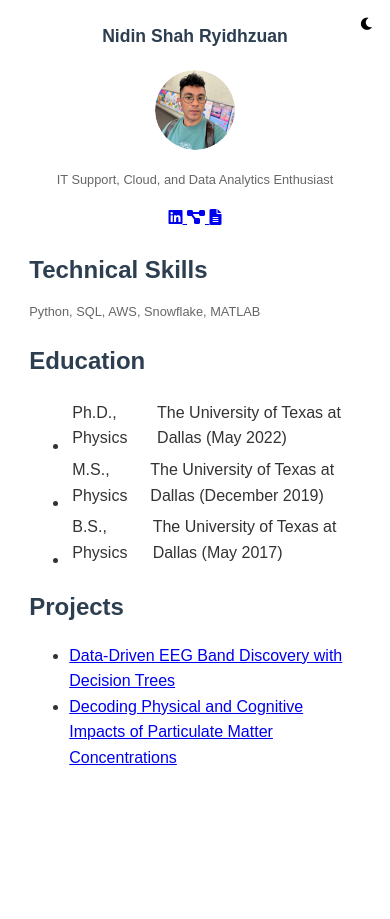
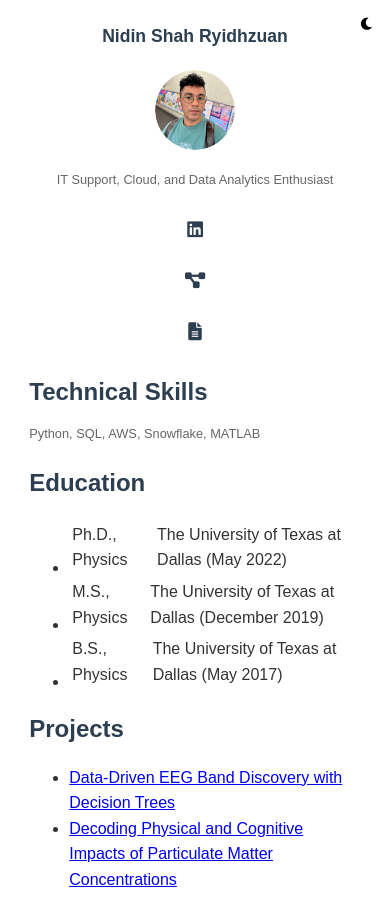
Before and after one commit to nidinshah/nidinshah.github.io, a Jekyll site: the page built from index.md, in a window 390 px wide. Built offline with Jekyll 4.4.1, drawn with Linux system fonts in a browser that asks for light colours.

Commit message:
Update style.css

```diff
--- a/assets/css/style.css
+++ b/assets/css/style.css
@@ -14,7 +14,7 @@ body {
     text-align: center;
 }
 .logo {
-    width: 120px; /* Reduced size to make page smaller */
+    width: 120px;
     height: 120px;
     border-radius: 50%;
     display: block;
@@ -23,19 +23,19 @@ body {
 h1, h2, h3 {
     color: #2c3e50;
     margin-bottom: 10px;
-    font-size: 1.5em; /* Reduced font size */
+    font-size: 1.5em;
 }
 p {
     margin-bottom: 15px;
     color: #666;
-    font-size: 1em; /* Reduced font size */
+    font-size: 1em;
 }
 #theme-toggle {
     position: fixed;
-    top: 15px; /* Adjusted for smaller screens */
+    top: 15px;
     right: 15px;
-    padding: 8px; /* Reduced padding */
-    font-size: 18px; /* Reduced size */
+    padding: 8px;
+    font-size: 18px;
     cursor: pointer;
     background-color: transparent;
     border: none;
@@ -65,22 +65,35 @@ body.dark-mode #theme-toggle:hover {
 body.dark-mode .theme-icon i {
     color: #ffffff;
 }
+body.dark-mode .link-icon i {
+    color: #ffffff;
+}
 .content {
-    margin-top: 15px; /* Reduced margin */
+    margin-top: 15px;
     text-align: left;
 }
-.btn {
+.links {
+    margin: 20px 0;
+    display: flex;
+    justify-content: center;
+    gap: 20px;
+}
+.link-icon {
     display: inline-block;
-    padding: 8px 16px; /* Reduced padding */
-    margin: 0 8px 8px 0; /* Reduced margin */
-    background-color: #2c3e50;
-    color: #fff;
+    padding: 10px;
+    font-size: 24px;
+    color: #2c3e50;
     text-decoration: none;
-    border-radius: 4px; /* Reduced radius */
-    font-size: 0.9em; /* Reduced font size */
+    transition: color 0.3s;
 }
-.btn:hover {
-    background-color: #34495e;
+.link-icon:hover {
+    color: #34495e;
+}
+body.dark-mode .link-icon {
+    color: #ecf0f1;
+}
+body.dark-mode .link-icon:hover {
+    color: #ffffff;
 }
 /* Responsive Design */
 @media screen and (max-width: 768px) {
@@ -89,7 +102,8 @@ body.dark-mode .theme-icon i {
     h1 { font-size: 1.3em; }
     p { font-size: 0.9em; }
     #theme-toggle { top: 10px; right: 10px; font-size: 16px; }
-    .btn { padding: 6px 12px; font-size: 0.8em; margin: 0 5px 5px 0; }
+    .link-icon { font-size: 20px; padding: 8px; }
+    .links { gap: 15px; }
 }
 @media screen and (max-width: 480px) {
     .container { max-width: 85%; padding: 10px; }
@@ -97,6 +111,6 @@ body.dark-mode .theme-icon i {
     h1 { font-size: 1.1em; }
     p { font-size: 0.8em; }
     #theme-toggle { top: 8px; right: 8px; font-size: 14px; }
-    .btn { padding: 5px 10px; font-size: 0.7em; margin: 0 3px 3px 0; width: 100%; }
-    .downloads { flex-direction: column; align-items: center; }
+    .link-icon { font-size: 18px; padding: 6px; }
+    .links { flex-direction: column; gap: 10px; }
 }
```
